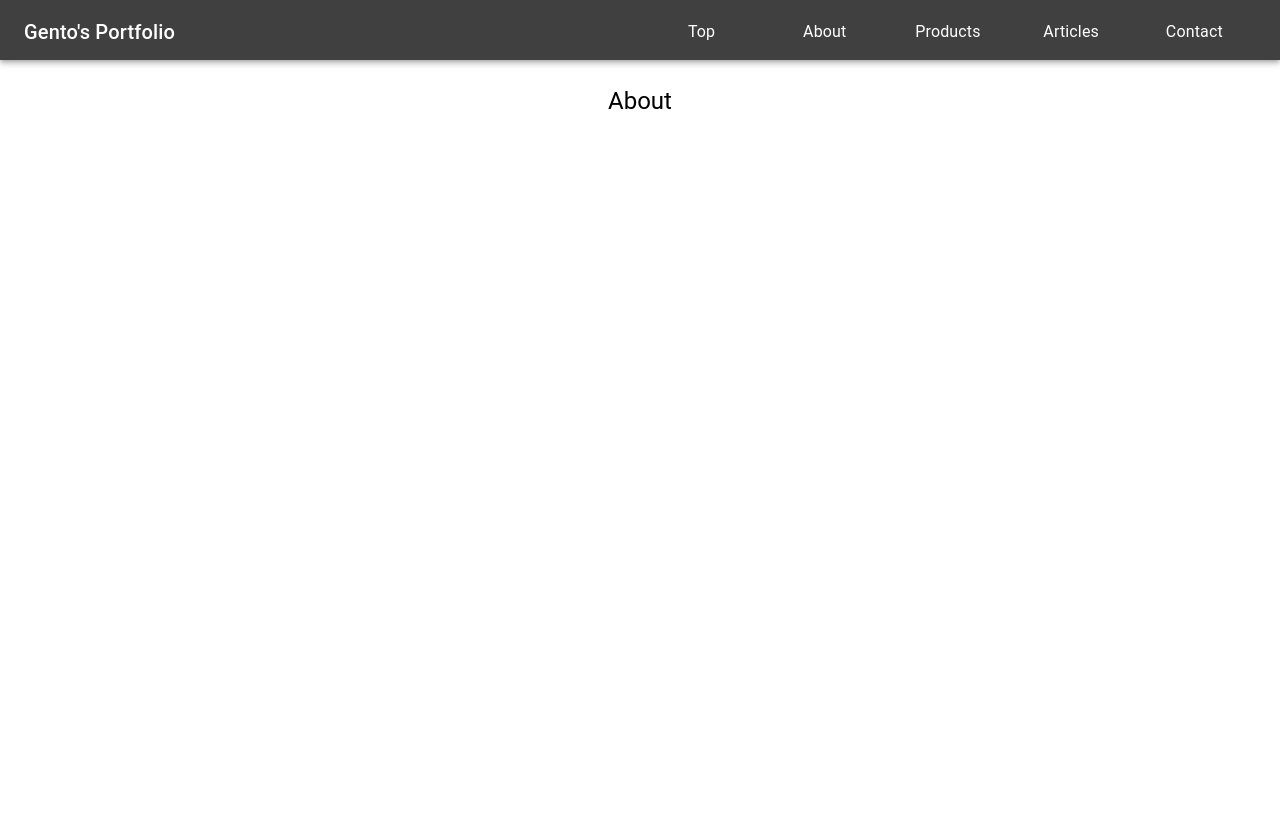
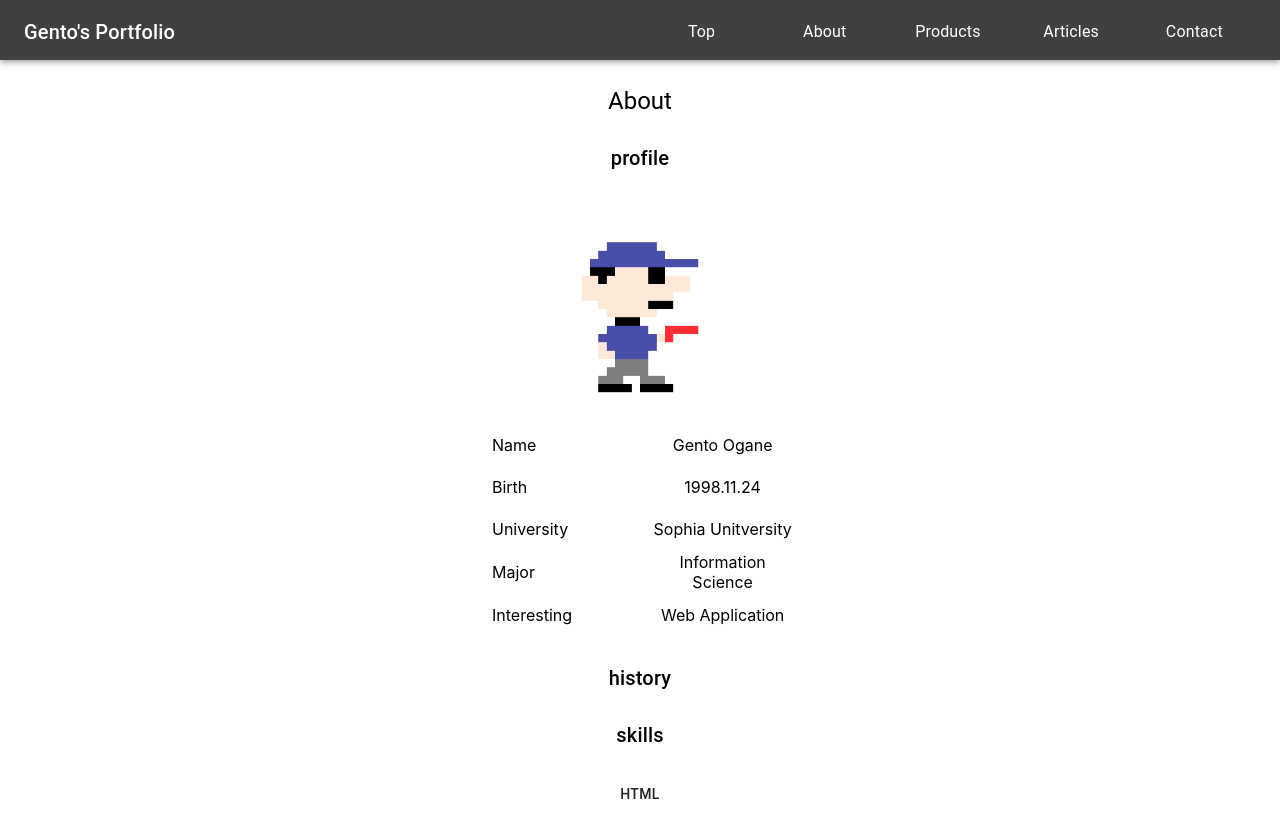
Before and after one commit to gento-ogane/gento-ogane.github.io, a React (Create React App) app: page /about in a window 1280 px wide. Built offline with nearby package versions, Linux system fonts and the light colour scheme.

Commit message:
add profile

```diff
--- a/src/views/Pages/About.tsx
+++ b/src/views/Pages/About.tsx
@@ -1,17 +1,55 @@
 import * as React from "react";
 import styled from "styled-components";
 import TitleText from "../atoms/TitleText";
+import Avatar from '../../utils/avatar.jpg';
+import Tooltip from '@material-ui/core/Tooltip';
+import Button from '@material-ui/core/Button';
 
 const About: React.FC = (props) => {
   return (
     <Wrap>
       <TitleText variant="h5">About</TitleText>
+      <TitleText variant="h6">profile</TitleText>
+      <Img src={Avatar} alt="avatar"/>
+      <Table>
+          <Tbody >
+              <tr><Td>Name</Td><td>Gento Ogane</td></tr>
+              <tr><Td>Birth</Td><td>1998.11.24</td></tr>
+              <tr><Td>University</Td><td>Sophia Unitversity</td></tr>
+              <tr><Td>Major</Td><td>Information Science</td></tr>
+              <tr><Td>Interesting</Td><td>Web Application</td></tr>
+          </Tbody>
+      </Table>
+      <TitleText variant="h6">history</TitleText>
+      <TitleText variant="h6">skills</TitleText>
+      <Tooltip title="Lebel3"><Button>HTML</Button></Tooltip>
     </Wrap>
   );
 };
 
 const Wrap = styled.div`
   width: 100%;
-`;
+  text-align:center;
+`
+const Img = styled.img`
+  width:200px;
+  margin:10px;
+`
+
+const Table=styled.table`
+ display:flex;
+ justify-content:center;
+`
+
+const Tbody=styled.tbody`
+ width:320px;
+`
+
+const Td=styled.td`
+ width:52%;
+ text-align:left;
+ padding:10px;
+
+`
 
 export default About;
```
Also changed, not shown: src/App.tsx (deleted, +0 -26 lines), src/utils/avatar.jpg (added).
